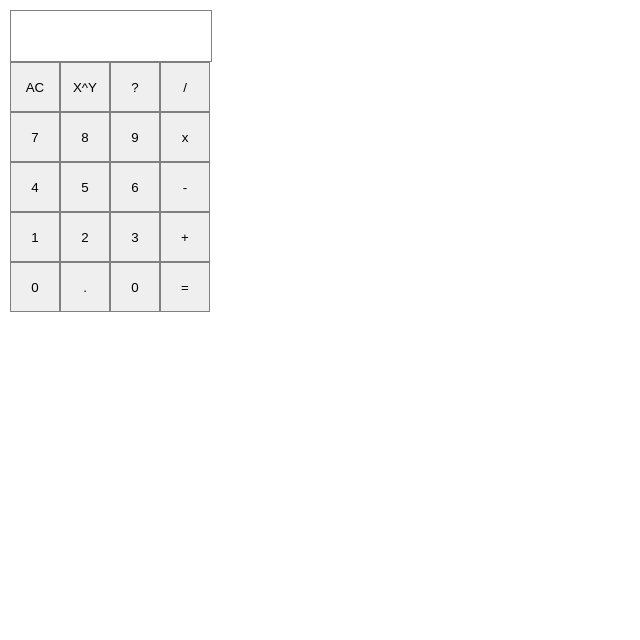
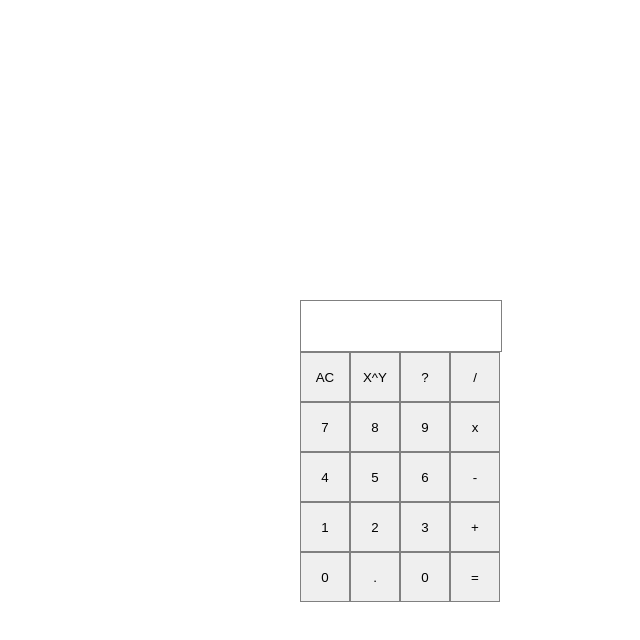
Before and after one commit to JakeSimmens/react-calculator, a React (Create React App) app: page / in a window 1280 px wide. Shown: the top 640 px of the page, without its empty margins (0-640 px from the left). Built offline with nearby package versions, Linux system fonts and the light colour scheme.

Commit message:
Add screen shot

```diff
--- a/src/index.css
+++ b/src/index.css
@@ -13,7 +13,7 @@ code {
 }
 
 .container {
-  margin: 10px;
+  margin: 300px;
 }
 
 .btn {
```
Also changed, not shown: reactCalcScreenShot.png (added).
